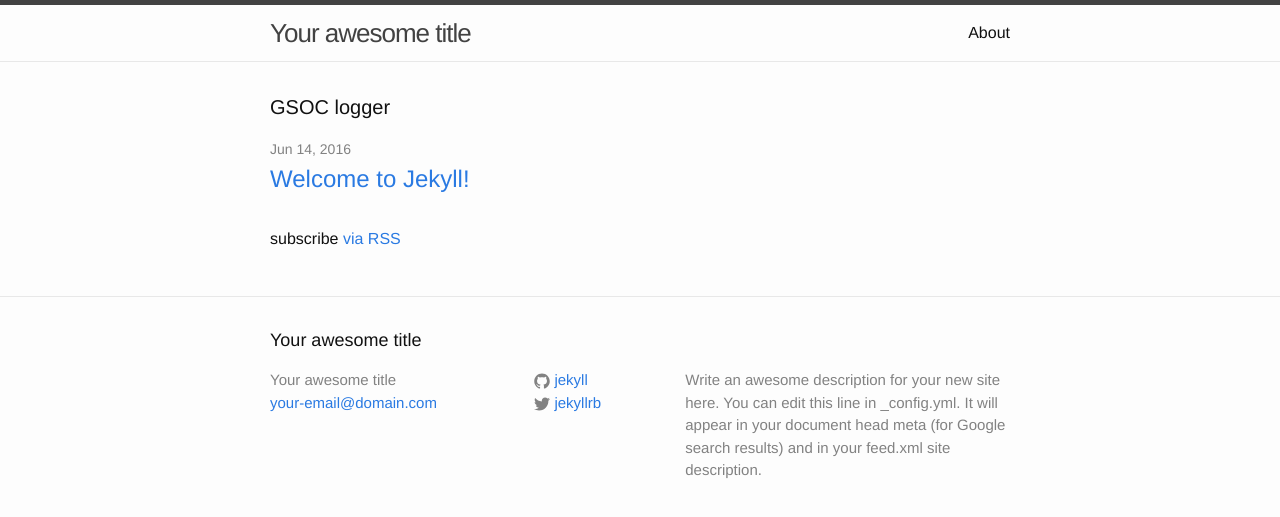
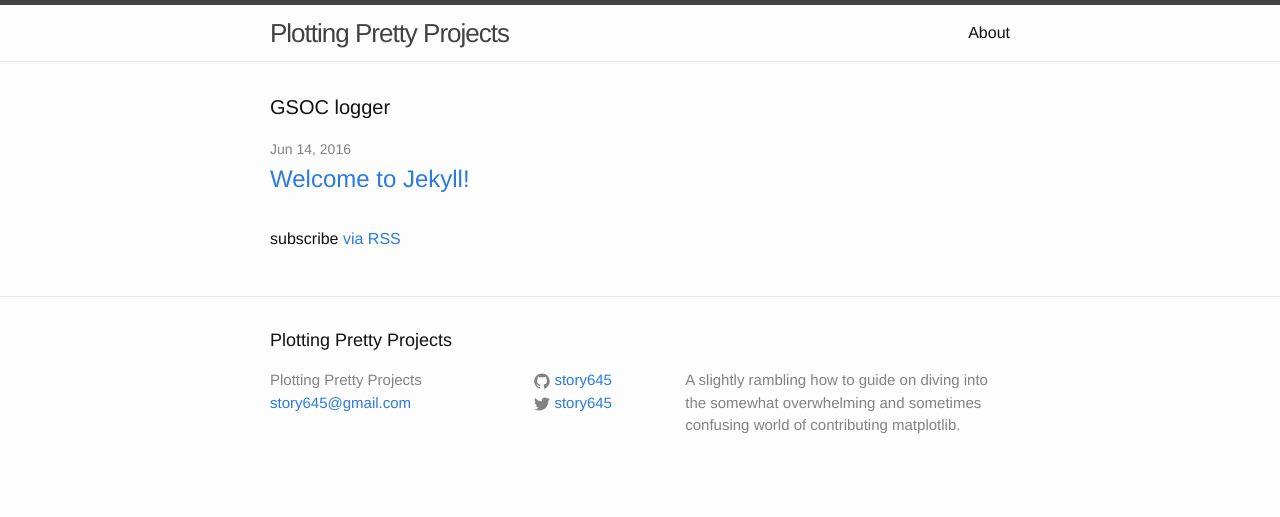
Before and after one commit to story645/story645.github.io, a Jekyll site: the page built from index.html, in a window 1280 px wide. Shown: the top 517 px of the page. Built offline with Jekyll 4.4.1, drawn with Linux system fonts in a browser that asks for light colours.

Commit message:
Update _config.yml

```diff
--- a/_config.yml
+++ b/_config.yml
@@ -6,16 +6,16 @@
 # 'jekyll serve'. If you change this file, please restart the server process.
 
 # Site settings
-title: Your awesome title
-email: your-email@domain.com
+title: Plotting Pretty Projects
+email: story645@gmail.com
 description: > # this means to ignore newlines until "baseurl:"
-  Write an awesome description for your new site here. You can edit this
-  line in _config.yml. It will appear in your document head meta (for
-  Google search results) and in your feed.xml site description.
+  A slightly rambling how to guide on diving into the
+  somewhat overwhelming and sometimes confusing world of
+  contributing matplotlib.
 baseurl: "" # the subpath of your site, e.g. /blog
-url: "http://yourdomain.com" # the base hostname & protocol for your site
-twitter_username: jekyllrb
-github_username:  jekyll
+url: "http://story645.github.io/" # the base hostname & protocol for your site
+twitter_username: story645
+github_username:  story645
 
 # Build settings
 markdown: kramdown
```
